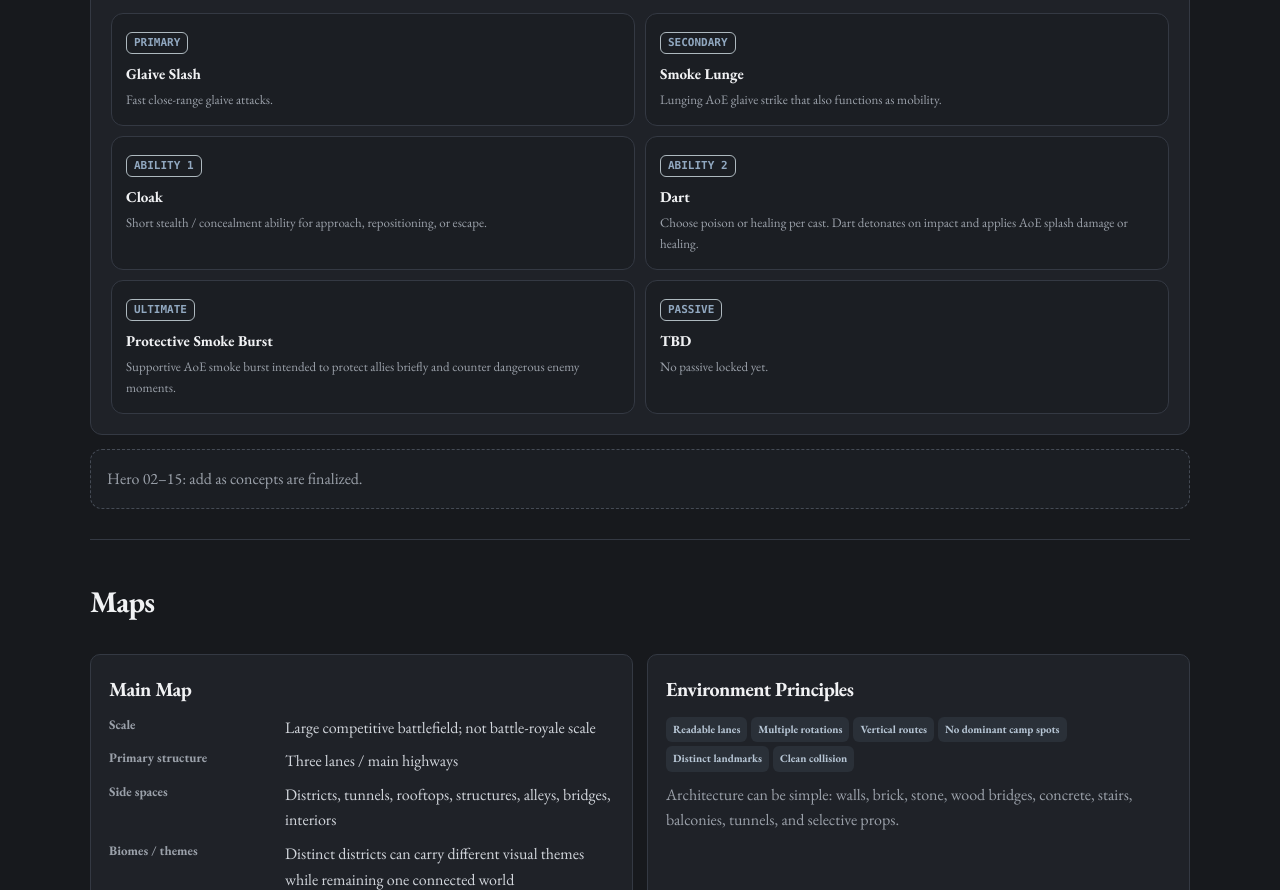
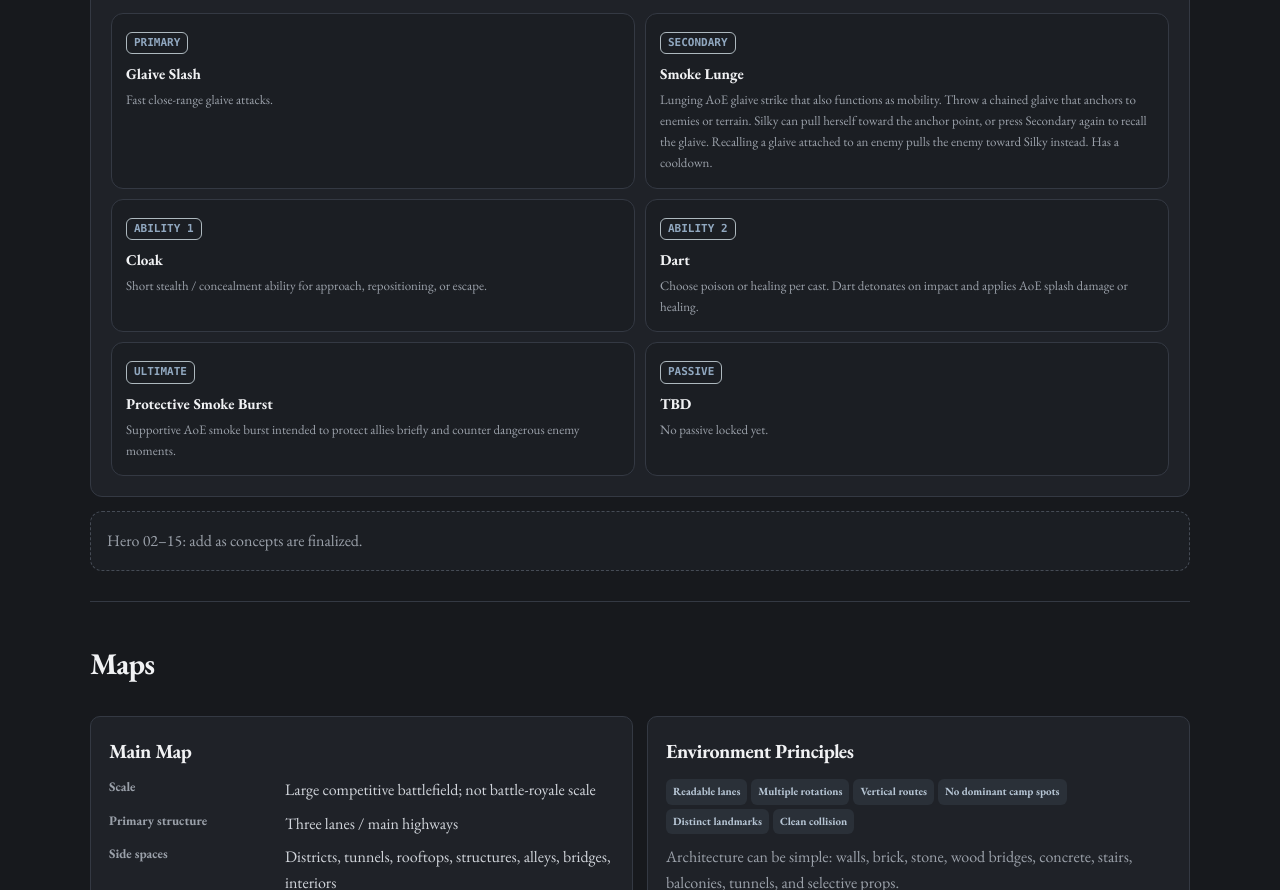
Before and after one commit to kristaghazaleh/Impulsive, a plain HTML site: page index.html in a window 1280 px wide. Shown: the part 1713-2603 px from the top of the page. Drawn offline with nearby package versions, Linux system fonts and the light colour scheme.

Commit message:
Update index.html

```diff
--- a/index.html
+++ b/index.html
@@ -523,7 +523,10 @@
             <div class="ability">
               <span class="key">SECONDARY</span>
               <strong>Smoke Lunge</strong>
-              <p>Lunging AoE glaive strike that also functions as mobility.</p>
+              <p>Lunging AoE glaive strike that also functions as mobility.
+                Throw a chained glaive that anchors to enemies or terrain.
+                Silky can pull herself toward the anchor point, or press Secondary again to recall the glaive.
+                Recalling a glaive attached to an enemy pulls the enemy toward Silky instead. Has a cooldown.</p>
             </div>
             <div class="ability">
               <span class="key">ABILITY 1</span>
```
